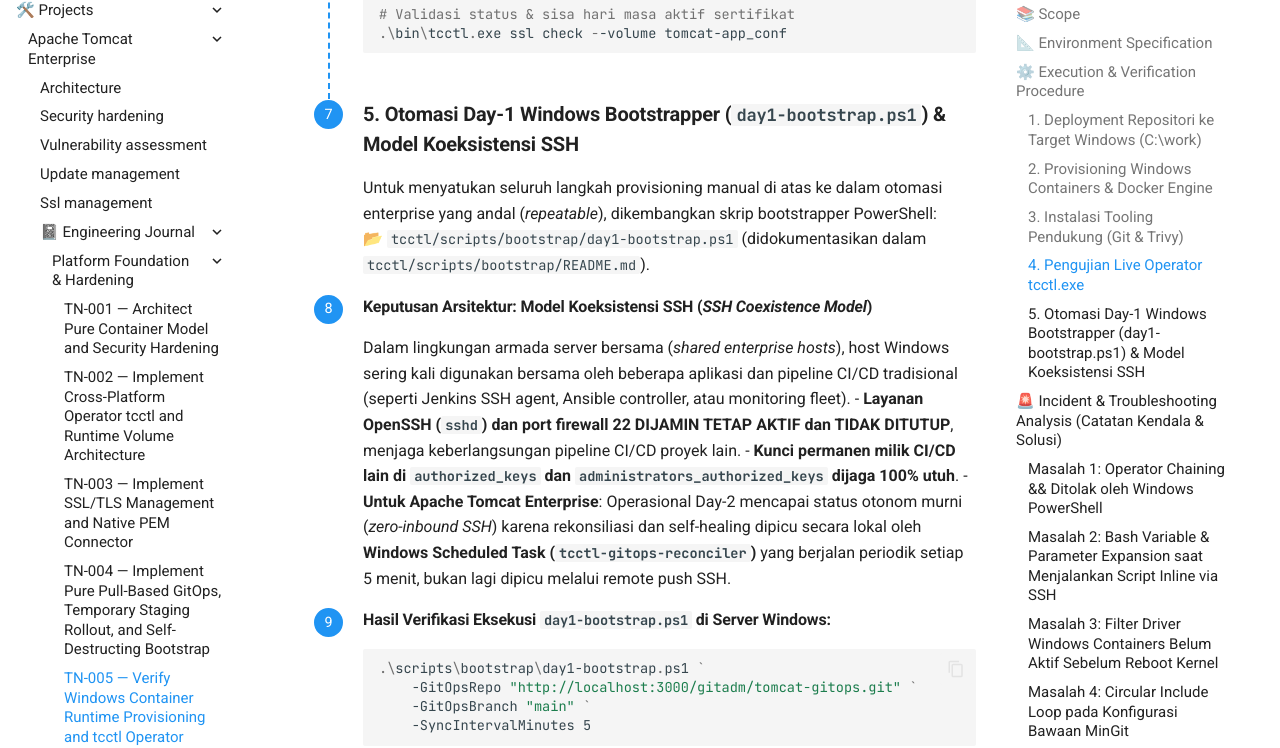
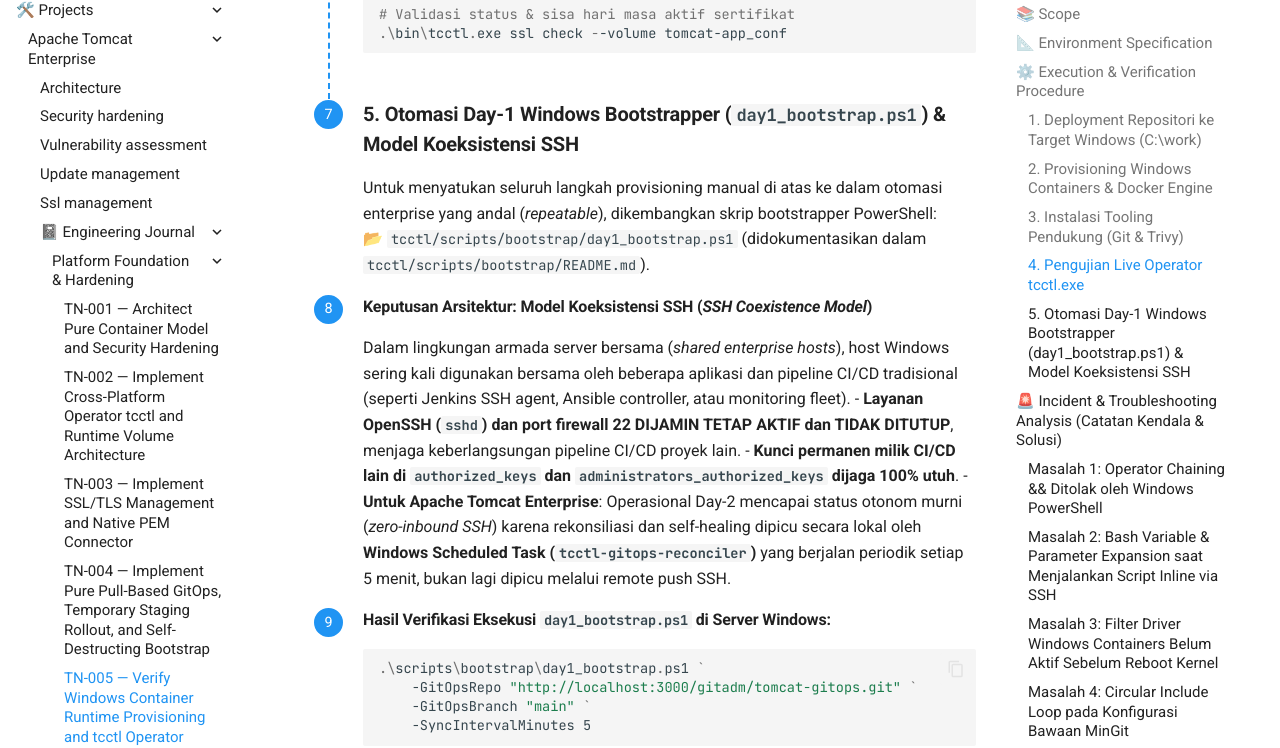
Before and after one commit to edkas07-oss/devops-handbook, an MkDocs documentation site: the page built from docs/projects/tomcat/engineering-journal/platform-foundation-and-hardening/TN-005-verify-windows-container-runtime-provisioning-and-tcctl-operator-testing.md, in a window 1280 px wide and 1400 px high, scrolled down 4753 px. Shown: the part 156-904 px from the top of the window. Built offline with MkDocs 1.6.1 and Material for MkDocs 9.7.7, drawn with Linux system fonts in a browser that asks for light colours; some of the changed text lies outside the part shown.

````diff
--- a/docs/projects/tomcat/engineering-journal/platform-foundation-and-hardening/TN-005-verify-windows-container-runtime-provisioning-and-tcctl-operator-testing.md
+++ b/docs/projects/tomcat/engineering-journal/platform-foundation-and-hardening/TN-005-verify-windows-container-runtime-provisioning-and-tcctl-operator-testing.md
@@ -176,10 +176,10 @@ docker volume create tomcat-app_conf
 
 <div class="procedure-step" markdown>
 
-### 5. Otomasi Day-1 Windows Bootstrapper (`day1-bootstrap.ps1`) & Model Koeksistensi SSH
+### 5. Otomasi Day-1 Windows Bootstrapper (`day1_bootstrap.ps1`) & Model Koeksistensi SSH
 
 Untuk menyatukan seluruh langkah provisioning manual di atas ke dalam otomasi enterprise yang andal (*repeatable*), dikembangkan skrip bootstrapper PowerShell:
-📂 `tcctl/scripts/bootstrap/day1-bootstrap.ps1` (didokumentasikan dalam `tcctl/scripts/bootstrap/README.md`).
+📂 `tcctl/scripts/bootstrap/day1_bootstrap.ps1` (didokumentasikan dalam `tcctl/scripts/bootstrap/README.md`).
 
 #### Keputusan Arsitektur: Model Koeksistensi SSH (*SSH Coexistence Model*)
 Dalam lingkungan armada server bersama (*shared enterprise hosts*), host Windows sering kali digunakan bersama oleh beberapa aplikasi dan pipeline CI/CD tradisional (seperti Jenkins SSH agent, Ansible controller, atau monitoring fleet).
@@ -187,9 +187,9 @@ Dalam lingkungan armada server bersama (*shared enterprise hosts*), host Windows
 - **Kunci permanen milik CI/CD lain di `authorized_keys` dan `administrators_authorized_keys` dijaga 100% utuh**.
 - **Untuk Apache Tomcat Enterprise**: Operasional Day-2 mencapai status otonom murni (*zero-inbound SSH*) karena rekonsiliasi dan self-healing dipicu secara lokal oleh **Windows Scheduled Task (`tcctl-gitops-reconciler`)** yang berjalan periodik setiap 5 menit, bukan lagi dipicu melalui remote push SSH.
 
-#### Hasil Verifikasi Eksekusi `day1-bootstrap.ps1` di Server Windows:
+#### Hasil Verifikasi Eksekusi `day1_bootstrap.ps1` di Server Windows:
 ```powershell
-.\scripts\bootstrap\day1-bootstrap.ps1 `
+.\scripts\bootstrap\day1_bootstrap.ps1 `
     -GitOpsRepo "http://localhost:3000/gitadm/tomcat-gitops.git" `
     -GitOpsBranch "main" `
     -SyncIntervalMinutes 5
@@ -360,7 +360,7 @@ flowchart TD
 | **CLI Tooling PATH** | `git --version`, `trivy --version` | **SUCCESS** | Git 2.47.1 dan Trivy 0.74.0 terdaftar di system PATH. |
 | **Audit CIS Hardening** | `.\bin\tcctl.exe hardening audit --conf ../tomcat/conf` | **SUCCESS** | 9/9 rules passed (**100% COMPLIANT**). |
 | **SSL Certificate Governance** | `.\bin\tcctl.exe ssl check --volume tomcat-app_conf` | **SUCCESS** | Masa aktif 364 hari, CN: localhost, status: **PASS [OK]**. |
-| **Windows Day-1 Bootstrapper** | `.\scripts\bootstrap\day1-bootstrap.ps1` | **SUCCESS** | Otomasi 8 tahap selesai, task scheduler `tcctl-gitops-reconciler` aktif (**Ready**). |
+| **Windows Day-1 Bootstrapper** | `.\scripts\bootstrap\day1_bootstrap.ps1` | **SUCCESS** | Otomasi 8 tahap selesai, task scheduler `tcctl-gitops-reconciler` aktif (**Ready**). |
 | **SSH Coexistence Governance** | Audit service `sshd` & firewall port 22 | **PRESERVED** | Layanan OpenSSH tetap Running & Automatic untuk pipeline CI/CD proyek lain. |
 
 ---
````
Also changed, not shown: docs/adr/tomcat/adr-records/TC-ADR-0008.md (+11 -0 lines), docs/adr/tomcat/adr-records/TC-ADR-0009.md (+10 -0 lines), docs/projects/tomcat/engineering-journal/platform-foundation-and-hardening/TN-004-design-pure-pull-based-gitops-temporary-staging-rollout-and-self-destructing-bootstrap.md (+2 -2 lines), docs/projects/tomcat/engineering-journal/platform-foundation-and-hardening/TN-006-standardize-enterprise-drive-separation-docker-data-root-and-host-bind-mount-hierarchy.md (+3 -3 lines).
